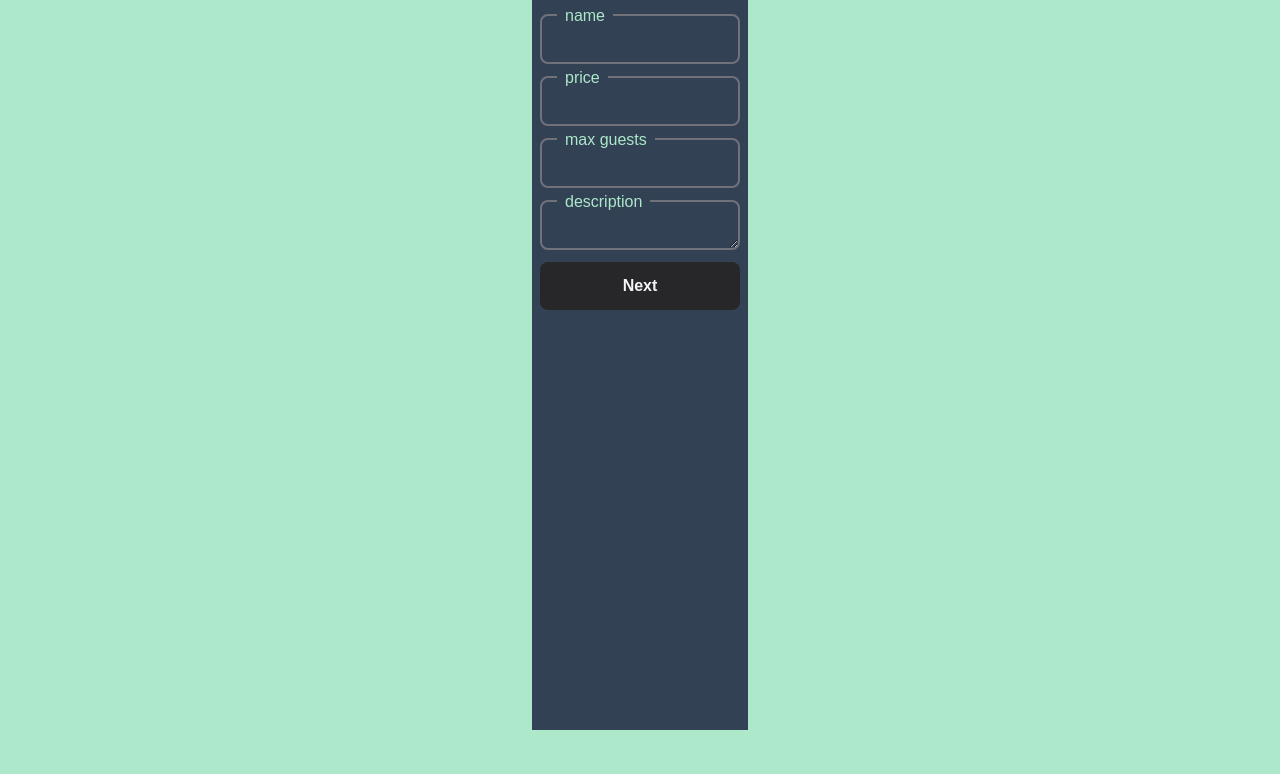
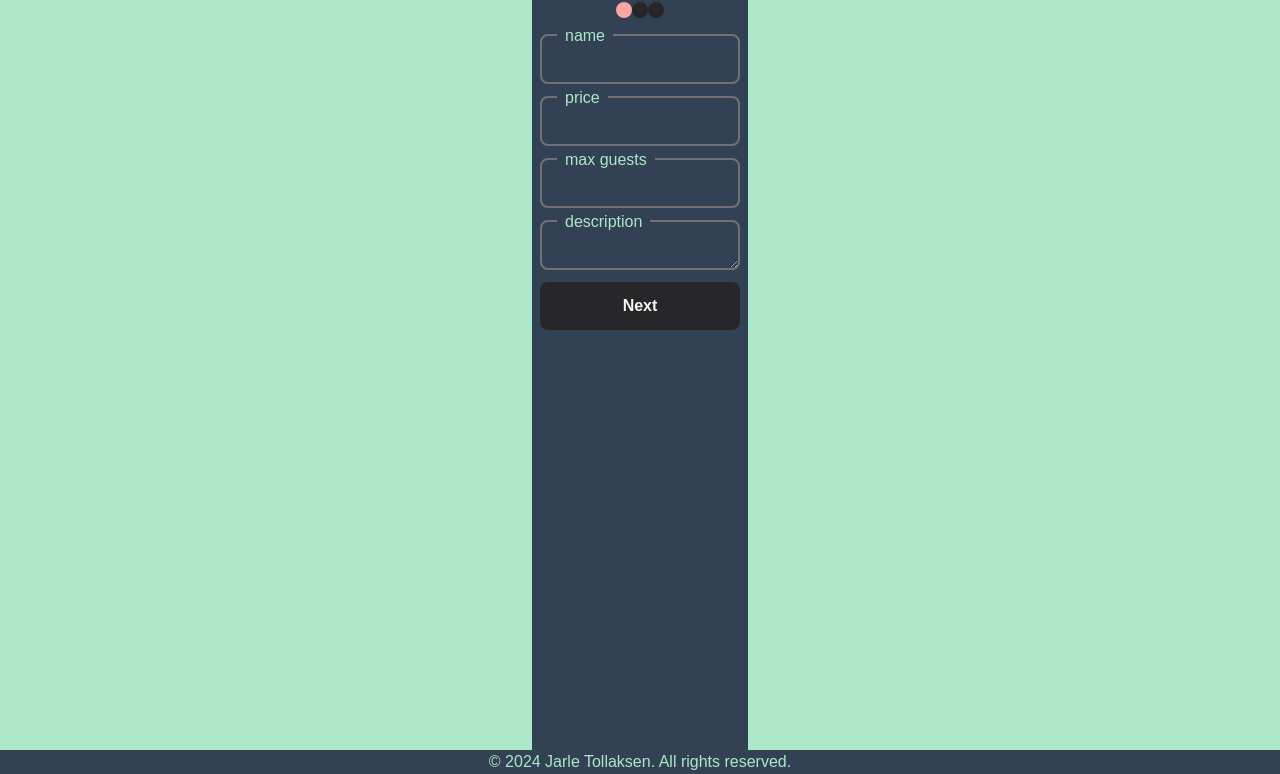
Before and after one commit to Jarle302/holidaze, a Next.js app: page /venues/registerVenue in a window 1280 px wide. Shown: the part 181-955 px from the top of the page. Before the commit the page ends 911 px from the top, so only its background shows below. Built offline with nearby package versions, Linux system fonts and the light colour scheme; a web font is replaced by a local one.

Commit message:
fix alignment

```diff
--- a/app/layout.tsx
+++ b/app/layout.tsx
@@ -3,6 +3,7 @@ import "./globals.css";
 import { kadwa } from "./fonts";
 import { UserInfoProvider } from "./ui/components/UseInfoProvider";
 import { Header } from "./ui/components/Header";
+import { Footer } from "@/app/ui/components/Footer";
 export const metadata: Metadata = {
   title: "Holidaze | Homepage",
   description:
@@ -16,11 +17,14 @@ export default function RootLayout({
 }>) {
   return (
     <html lang="en">
-      <body className={`${kadwa.className} bg--gradient`}>
+      <body className={`${kadwa.className} bg--gradient `}>
         <UserInfoProvider>
-          <Header />
-          <div className="flex justify-center max-w-[1300px] m-auto px-5 sm:px-10">
-            {children}
+          <div className="flex flex-col min-h-screen">
+            <Header />
+            <div className="flex justify-center max-w-[1300px] m-auto px-5 sm:px-10 flex-grow">
+              {children}
+            </div>
+            <Footer />
           </div>
         </UserInfoProvider>
       </body>
--- a/app/page.tsx
+++ b/app/page.tsx
@@ -3,7 +3,7 @@ import { Search } from "./ui/components/Search";
 import { VenueCard } from "./ui/components/VenueCard";
 export default function Venues() {
   return (
-    <main className="flex flex-wrap gap-4 justify-center sm:justify-start">
+    <main className="flex flex-wrap gap-4 justify-start sm:justify-start">
       <h1 className="text-slate-600   text-[50px] md:text-[100px] font-bold w-full">
         Holidaze
       </h1>
--- /dev/null
+++ b/app/ui/components/Footer/index.tsx
@@ -0,0 +1,9 @@
+export const Footer = () => {
+  return (
+    <footer className="w-full bg-slate-700 flex-shrink-0">
+      <p className="text--green text-center">
+        © 2024 Jarle Tollaksen. All rights reserved.
+      </p>
+    </footer>
+  );
+};
--- a/app/ui/components/Header/index.tsx
+++ b/app/ui/components/Header/index.tsx
@@ -5,12 +5,12 @@ import { NavProfileInfo } from "../NavProfileInfo";
 
 export const Header: FC = () => {
   return (
-    <header className="p-3 text-red-300 bg-slate-700 flex justify-between items-center w-full">
+    <header className="flex-shrink-0 p-3 text-red-300 bg-slate-700 flex justify-between items-center w-full">
       <Link href="/">
         <Image
           className="w-[100px]"
           src="/logo.png"
-          alt="Holidaze logo, in the form of a post stamp"
+          alt="Holidaze logo a cabin, and the text holidaze under"
           height={1024}
           width={1024}
         />
--- a/app/ui/components/NavProfileInfo/index.tsx
+++ b/app/ui/components/NavProfileInfo/index.tsx
@@ -16,7 +16,9 @@ export const NavProfileInfo = () => {
       <ul className="flex gap-4">
         <li>
           <Link
-            className={path === `/` ? "text--green bg-zinc-600 rounded-lg p-1 flex" : "flex"}
+            className={
+              path === `/` ? "text--green rounded-lg p-1 flex" : "flex"
+            }
             href="/">
             <IoHomeSharp />
             Home
@@ -26,18 +28,14 @@ export const NavProfileInfo = () => {
           <>
             <li>
               <Link
-                className={
-                  path === "/auth/register" ? "text--green bg-zinc-600 p-1" : ""
-                }
+                className={path === "/auth/register" ? "text--green p-1" : ""}
                 href="/auth/register">
                 Register
               </Link>
             </li>
             <li>
               <Link
-                className={
-                  path === "/auth/login" ? "text--green bg-zinc-600" : ""
-                }
+                className={path === "/auth/login" ? "text--green" : ""}
                 href="/auth/login">
                 Login
               </Link>
@@ -49,7 +47,7 @@ export const NavProfileInfo = () => {
               <Link
                 className={
                   path === `/profile/${user?.userInfo?.name}`
-                    ? "text--green bg-zinc-600 rounded-lg p-1 flex"
+                    ? "text--green rounded-lg p-1 flex"
                     : "flex text-red-300 font-bold"
                 }
                 href={`/profile/${user?.userInfo?.name}`}>
--- a/app/ui/components/PleaseLogin/index.tsx
+++ b/app/ui/components/PleaseLogin/index.tsx
@@ -16,7 +16,7 @@ export const PleaseLogin = ({ message }: { message: string }) => {
     <>
       {!isLoggedIn && (
         <div className="w-full h-full absolute p-3 backdrop-blur-sm top-0 z-[2000] flex justify-center items-center rounded-lg ">
-          <div className=" p-3 flex flex-col justify-evenly  backdrop-blur-xl font-bold text--green">
+          <div className=" bg-slate-700 p-3 flex flex-col justify-evenly  backdrop-blur-xl font-bold text--green">
             <p>{message}</p>
             <Link
               className="text-xl font-bold text-red-300"
--- a/app/ui/components/RegisterVenueForm/index.tsx
+++ b/app/ui/components/RegisterVenueForm/index.tsx
@@ -36,7 +36,6 @@ export const RegisterVenueForm = ({
     isEditMode ? (filledFormState as FormState) : emptyFormStateObject
   );
 
-
   function handleClick() {
     setFormState((prev) => ({
       ...prev,
@@ -58,7 +57,7 @@ export const RegisterVenueForm = ({
   const containerStyle = "flex flex-col gap-3";
 
   return (
-    <form className="bg-slate-700 text--green min-h-[100vh] items-center flex flex-col gap-4">
+    <form className="bg-slate-700 text--green min-h-[100vh] mt-5 items-center flex flex-col gap-4">
       <h1 className="text-3xl text-red-300 font-bold">
         {!isEditMode ? "Register Venue" : "Update Venue"}
       </h1>
```
Also changed, not shown: app/globals.css (line endings or trailing spaces).
